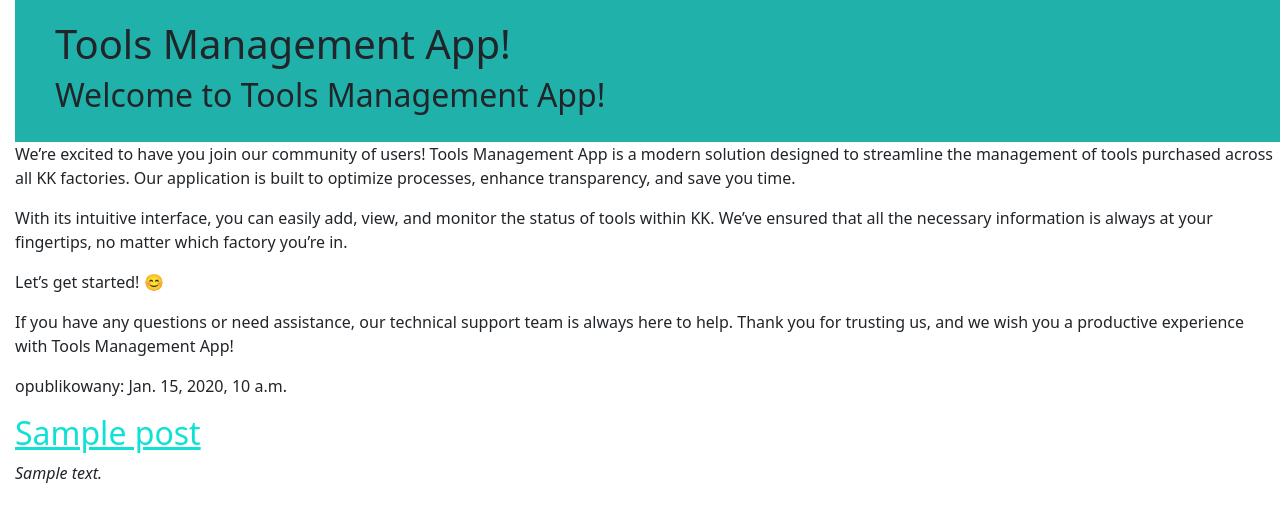
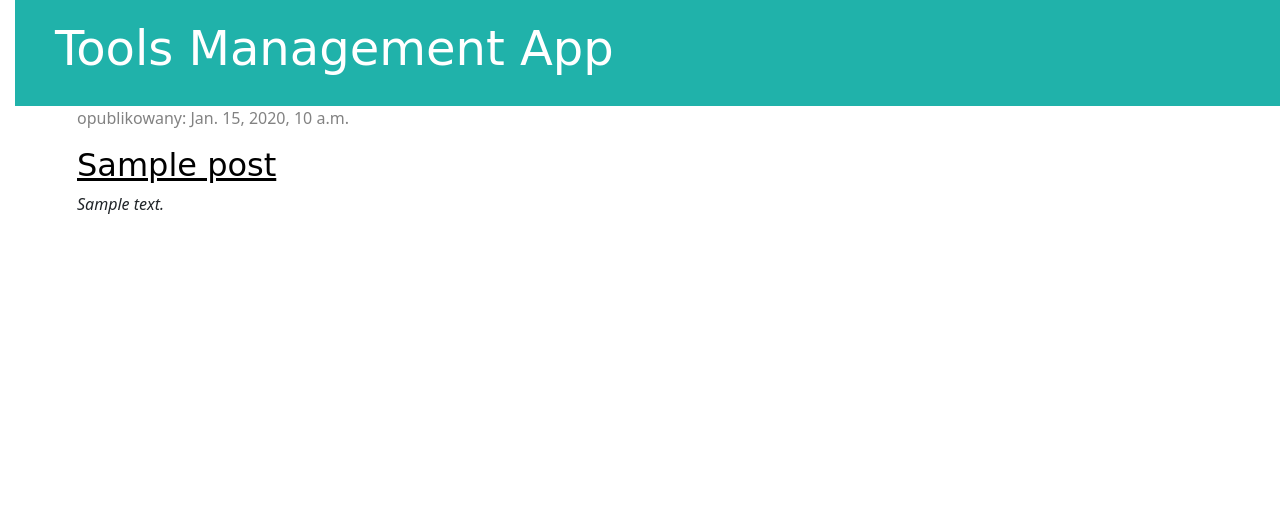
Before and after one commit to konrad1948/djangoblog, a Django app: template blog/templates/blog/post_list.html in a window 1280 px wide. Shown: the top 522 px of the page. Run offline with Django 5.2, Linux system fonts and the light colour scheme; the template is opened without the code that fills it: most values are stand-ins (such as "Sample title", 1, 10 or a date in 2020).

Commit message:
Dodano szablon base oraz podział podzial post na list i detail

```diff
--- a/blog/static/css/blog.css
+++ b/blog/static/css/blog.css
@@ -11,3 +11,46 @@ body {
     margin-top: 0;
     padding: 20px 20px 20px 40px;
 }
+
+
+.page-header h1, .page-header h1 a, .page-header h1 a:visited, .page-header h1 a:active {
+    color: #ffffff;
+    font-size: 36pt;
+    text-decoration: none;
+}
+
+.content {
+    margin-left: 40px;
+}
+
+h1, h2, h3, h4 {
+    font-family: 'Lobster', cursive;
+}
+
+.date {
+color: #828282;
+}
+
+.save {
+
+}
+
+.post-form textarea, .post-from input {
+    width: 100%;
+}
+
+.top-menu, .top-menu:hover, .top-menu:visited {
+    color: #ffffff;
+    float: right;
+    font-size: 26pt;
+    margin-right: 20px;
+}
+
+.post {
+    margin-bottom: 70px;
+    margin-left: 10px;
+}
+
+.post h2 a, .post h1 a:visited {
+    color: #000000;
+}
--- /dev/null
+++ b/blog/templates/blog/base.html
@@ -0,0 +1,28 @@
+<!DOCTYPE html>
+{% load static %}
+    <html lang="pl">
+        <head>
+            <meta charset="UTF-8">
+            <title>Tools Management App</title>
+            <link href="https://cdn.jsdelivr.net/npm/bootstrap@5.0.2/dist/css/bootstrap.min.css" rel="stylesheet" integrity="sha384-EVSTQN3/azprG1Anm3QDgpJLIm9Nao0Yz1ztcQTwFspd3yD65VohhpuuCOmLASjC" crossorigin="anonymous">
+            <link rel="stylesheet" href="{% static 'css/blog.css' %}">
+            <link rel="preconnect" href="https://fonts.googleapis.com">
+            <link rel="preconnect" href="https://fonts.gstatic.com" crossorigin>
+            <link href="https://fonts.googleapis.com/css2?family=PT+Sans:ital,wght@0,400;0,700;1,400;1,700&display=swap" rel="stylesheet">
+        </head>
+<body>
+<div class="page-header">
+    <h1><a href="/"<>Tools Management App</a></h1>
+</div>
+<div class="content container"
+     <div class="row">
+        <div class="col-md-8">
+            {% block content %}
+            {% endblock %}
+        <div/>
+    <div/>
+<div/>
+
+</body>
+
+</html>
--- a/blog/templates/blog/post_list.html
+++ b/blog/templates/blog/post_list.html
@@ -1,36 +1,14 @@
-<!DOCTYPE html>
-{% load static %}
-    <html lang="pl">
-        <head>
-            <meta charset="UTF-8">
-            <title>Tools Management App</title>
-            <link href="https://cdn.jsdelivr.net/npm/bootstrap@5.0.2/dist/css/bootstrap.min.css" rel="stylesheet" integrity="sha384-EVSTQN3/azprG1Anm3QDgpJLIm9Nao0Yz1ztcQTwFspd3yD65VohhpuuCOmLASjC" crossorigin="anonymous">
-            <link rel="stylesheet" href="{% static 'css/blog.css' %}">
-            <link rel="preconnect" href="https://fonts.googleapis.com">
-            <link rel="preconnect" href="https://fonts.gstatic.com" crossorigin>
-            <link href="https://fonts.googleapis.com/css2?family=PT+Sans:ital,wght@0,400;0,700;1,400;1,700&display=swap" rel="stylesheet">
-        </head>
-<body>
-    <div class="page-header">
-        <h1> Tools Management App!</h1>
-        <h2> Welcome to Tools Management App!</h2>
-    </div>
-    <div class="welcome">
-        <p> We’re excited to have you join our community of users! Tools Management App is a modern solution designed to streamline the management of tools purchased across all KK factories. Our application is built to optimize processes, enhance transparency, and save you time.
-        <p> With its intuitive interface, you can easily add, view, and monitor the status of tools within KK. We’ve ensured that all the necessary information is always at your fingertips, no matter which factory you’re in. </p>
-        <p> Let’s get started! 😊 </p>
-        <p> If you have any questions or need assistance, our technical support team is always here to help. Thank you for trusting us, and we wish you a productive experience with Tools Management App! </p>
-    </div>
+{% extends 'blog/base.html' %}
 
+{% block content %}
     {% for post in posts %}
-    <div class="post">
-        <p>opublikowany: {{post.publish_date }}</p>
-        <h2><a href="">{{ post.title }}</a></h2>
+
+        <div class="post">
+            <div class="date">
+            <p>opublikowany: {{post.publish_date }}</p>
+            </div>
+        <h2><a href="{% url 'post_detail' pk=post.pk %}">{{ post.title }}</a></h2>
         <em>{{ post.text|linebreaksbr }}</em>
-    </div>
-    {% endfor %}
-    <div class="footer">
-
-    </div>
-</body>
-</html>
+        </div>
+        {% endfor %}
+{% endblock %}
--- a/blog/urls.py
+++ b/blog/urls.py
@@ -3,4 +3,5 @@ from . import views
 
 urlpatterns = [
     path('', views.post_list, name='post_list'),
+    path('post/<int:pk>/', views.post_detail, name='post_detail'),
 ]
--- a/blog/views.py
+++ b/blog/views.py
@@ -1,4 +1,4 @@
-from django.shortcuts import render
+from django.shortcuts import render, get_object_or_404
 from django.utils import timezone
 
 from .models import Post
@@ -6,3 +6,7 @@ from .models import Post
 def post_list(request):
     posts = Post.objects.filter(publish_date__lte=timezone.now()).order_by('publish_date')
     return render(request, 'blog/post_list.html', {'posts': posts})
+
+def post_detail(request, pk):
+    post = get_object_or_404(Post, pk=pk)
+    return render(request, 'blog/post_detail.html', {'post': post})
```
Also changed, not shown: blog/templates/blog/post_detail.html (added, +13 -0 lines).
